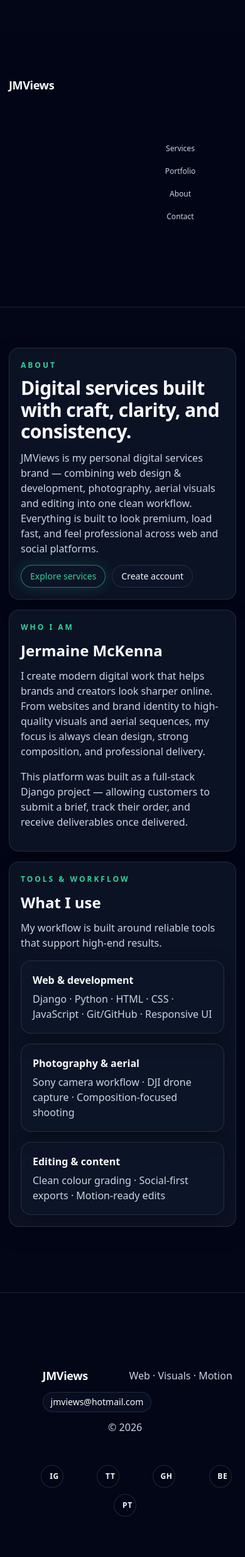
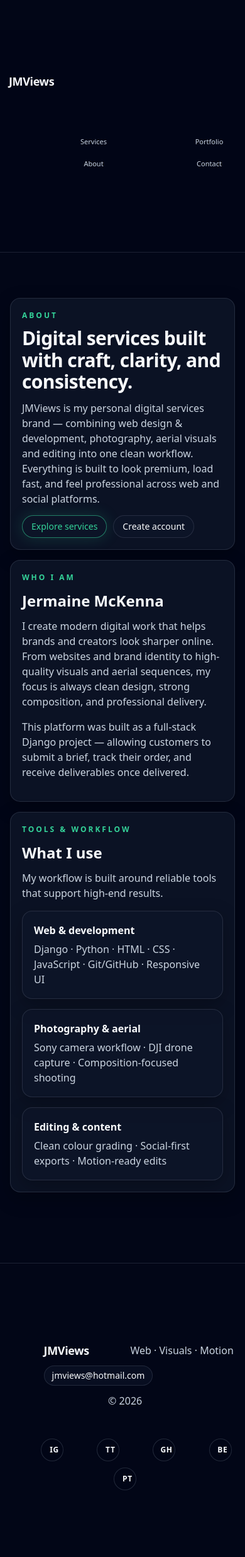
Before and after one commit to JermaineMckenna/jmviewsp4, a Django app: page /about/ in a window 390 px wide. Shown: the whole page at 63% size. After the commit the page ends 2366 px from the top, so only its background shows below. Run offline with Django 4.2, Linux system fonts and the light colour scheme.

Commit message:
navbar fix mobile devices

```diff
--- a/static/css/styles.css
+++ b/static/css/styles.css
@@ -1036,19 +1036,13 @@
 
 }
 
-/* Mobile navbar fix */
+/* Mobile navbar fix only */
 
 @media (max-width:640px){
 
-  .container{
-
-    padding:16px 14px;
-
-  }
-
   .site-header .container{
 
-    padding:14px;
+    padding:12px 14px;
 
   }
 
@@ -1058,7 +1052,7 @@
 
     flex-direction:column;
 
-    align-items:stretch;
+    align-items:flex-start;
 
     gap:12px;
 
@@ -1067,6 +1061,8 @@
   .brand{
 
     font-size:18px;
+
+    line-height:1;
 
   }
 
@@ -1080,13 +1076,13 @@
 
   .nav-links{
 
+    width:100%;
+
     display:grid;
 
-    grid-template-columns:repeat(4,minmax(0,1fr));
+    grid-template-columns:repeat(4, 1fr);
 
     gap:6px;
-
-    width:100%;
 
   }
 
@@ -1100,9 +1096,9 @@
 
     width:100%;
 
-    padding:8px 4px;
+    padding:8px 2px;
 
-    font-size:12px;
+    font-size:11px;
 
     line-height:1;
 
@@ -1110,109 +1106,9 @@
 
   }
 
-  .hero-video{
-
-    min-height:520px;
-
-    padding:28px 18px;
-
-    border-radius:18px;
-
-  }
-
-  .hero-video-overlay{
-
-    background:linear-gradient(0deg,rgba(2,6,23,.92),rgba(2,6,23,.52));
-
-  }
-
-  .h-title{
-
-    font-size:32px;
-
-  }
-
-  .showcase-grid{
-
-    grid-template-columns:repeat(2,minmax(0,1fr));
-
-    gap:12px;
-
-  }
-
-  .showcase-card{
-
-    height:220px;
-
-    min-height:220px;
-
-    border-radius:18px;
-
-  }
-
-  .showcase-label{
-
-    left:10px;
-
-    bottom:10px;
-
-    max-width:calc(100% - 20px);
-
-    font-size:9px;
-
-    letter-spacing:.05em;
-
-    padding:6px 8px;
-
-    white-space:normal;
-
-    line-height:1.15;
-
-    text-align:left;
-
-  }
-
-  .portfolio-gallery{
-
-    grid-template-columns:1fr;
-
-  }
-
-  .portfolio-shot{
-
-    height:260px;
-
-    min-height:260px;
-
-  }
-
-  .page-head{
-
-    flex-direction:column;
-
-    align-items:stretch;
-
-  }
-
-  .page-head a.pill,
-
-  .page-head a.btn{
-
-    width:100%;
-
-  }
-
 }
 
 /* Very small phones */
-
-@media (max-width:420px){
-
-  .nav-links{
-
-    grid-template-columns:repeat(2,minmax(0,1fr));
-
-  }
 
   .h-title{
 
@@ -1225,5 +1121,3 @@
     grid-template-columns:1fr;
 
   }
-
-}
```
